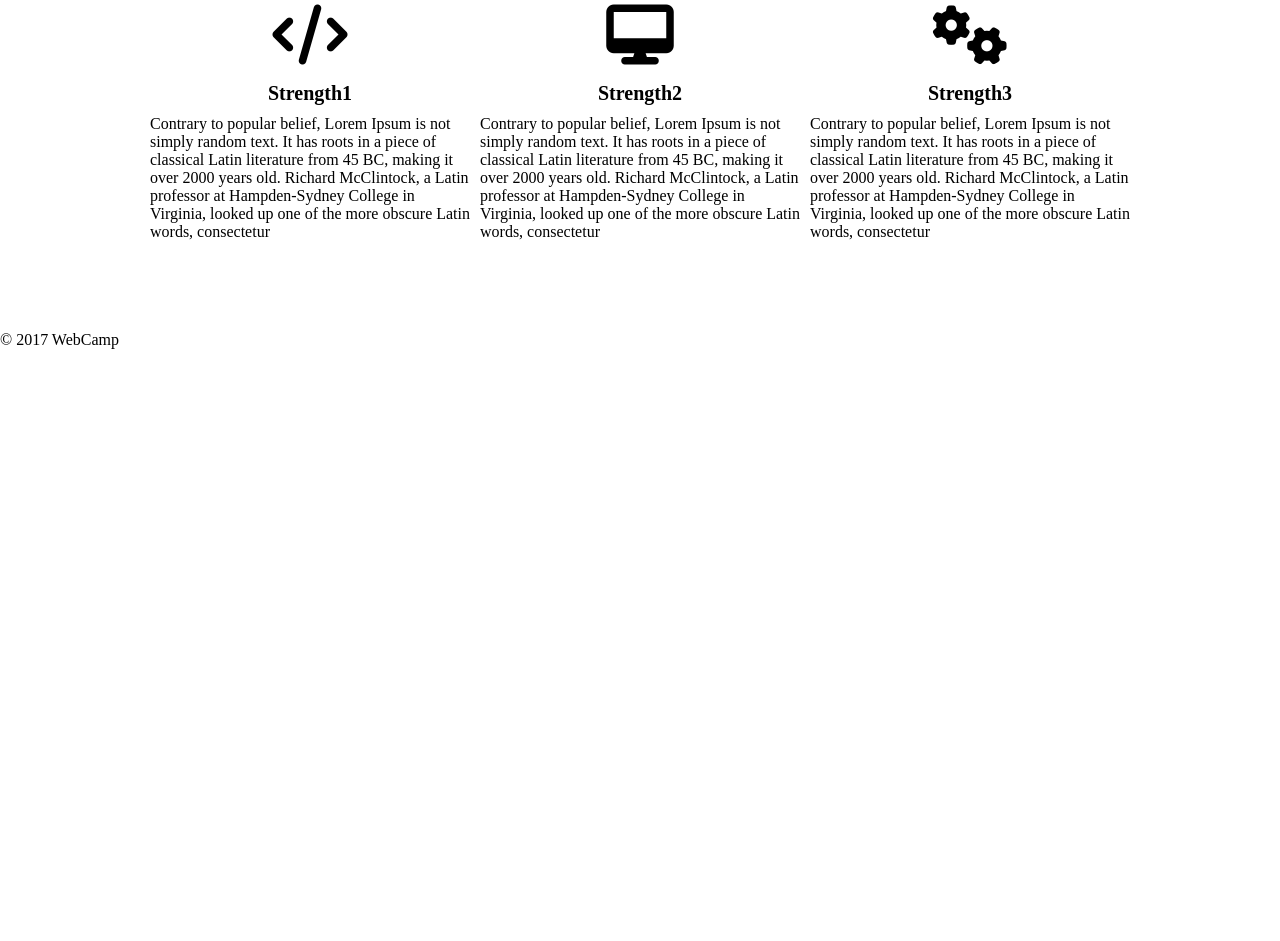
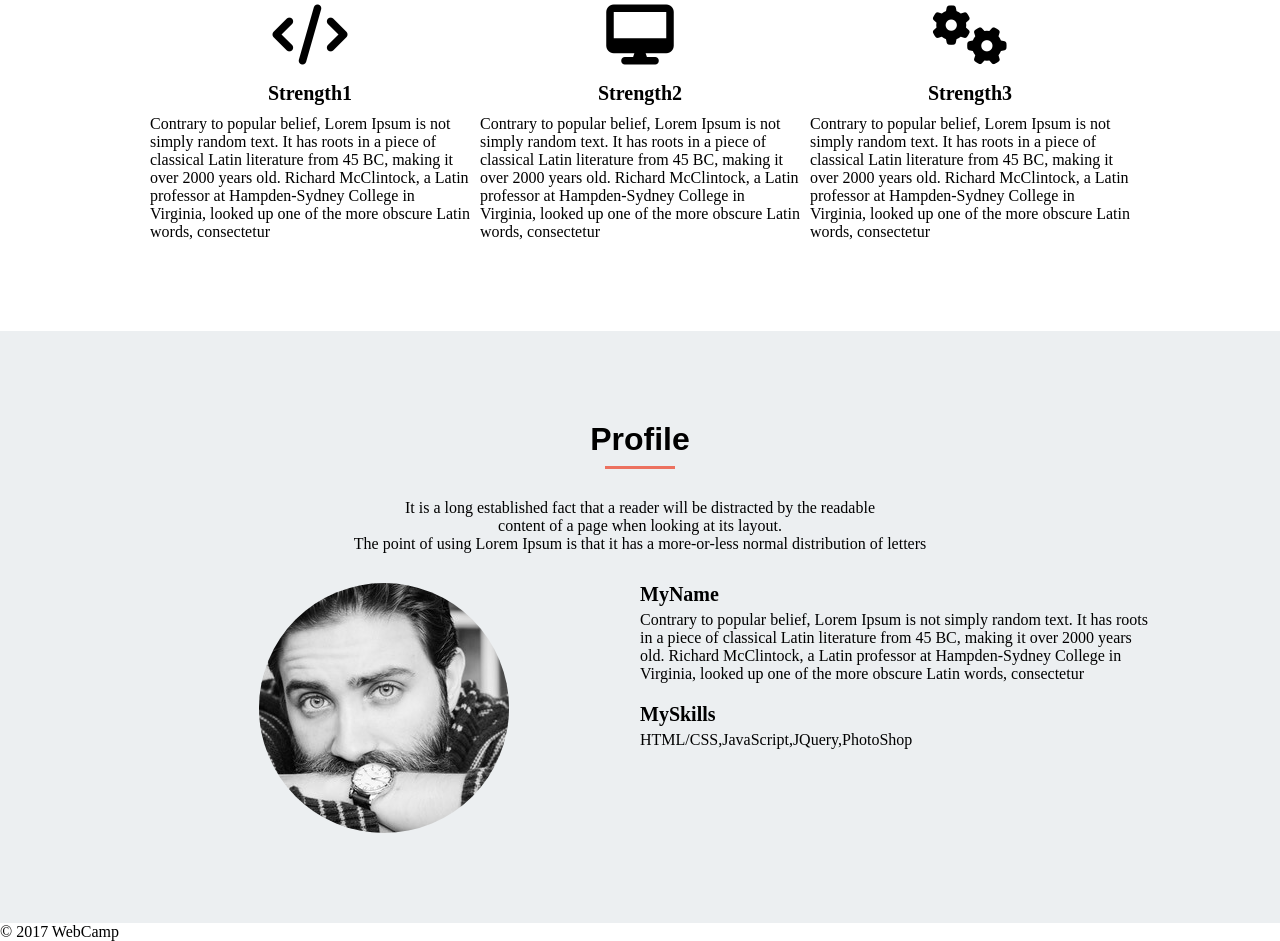
Before and after one commit to waiwai888/LoremIpsum, a plain HTML site: page index.html in a window 1280 px wide. Shown: the part 1821-2762 px from the top of the page. Before the commit the page ends 2170 px from the top, so only its background shows below. Drawn offline with Linux system fonts and the light colour scheme.

Commit message:
[skillup]profile完成

```diff
--- a/index.html
+++ b/index.html
@@ -75,7 +75,26 @@
                 </div>
             </div>
         </section>
-        <section id="profile"></section>
+        <section id="profile">
+            <div class="container">
+                <h2 class="heading">Profile</h2>
+                <div class="heading-text">It is a long established fact that a reader will be distracted by the readable
+                <br>content of a page when looking at its layout.
+                <br>The point of using Lorem Ipsum is that it has a more-or-less normal distribution of letters
+                </div>
+                <div class="profile-group">
+                    <div class="left-content">
+                        <div class="my-face"></div>
+                    </div>
+                    <div class="right-content">
+                        <h3 class="description-title">MyName</h3>
+                        <p class="description-text">Contrary to popular belief, Lorem Ipsum is not simply random text. It has roots in a piece of classical Latin literature from 45 BC, making it over 2000 years old. Richard McClintock, a Latin professor at Hampden-Sydney College in Virginia, looked up one of the more obscure Latin words, consectetur</p>
+                        <h3 class="description-title">MySkills</h3>
+                        <p class="description-text">HTML/CSS,JavaScript,JQuery,PhotoShop</p>
+                    </div>
+                </div>
+            </div>
+        </section>
         <section id="contact"></section>
         <div class="footer">
             <p>©︎ 2017 WebCamp</p>
--- a/style.css
+++ b/style.css
@@ -182,6 +182,44 @@ a {
     font-size: 16px;
 }
 
+#profile {
+    background-color: #ECEFF1;
+}
+
+.profile-group {
+    padding: 30px 0 90px 0;
+    display: flex;
+}
+
+.left-content {
+    width: 50%;
+}
+
+.my-face {
+    width: 250px;
+    height: 250px;
+    margin: 0 auto;
+    border-radius: 50%;
+    background-image: url(img/my-icon.jpg);
+}
+
+.right-content {
+    width: 50%;
+}
+
+.description-title:first-child {
+    margin-top: 0;
+}
+
+.description-title {
+    font-size: 20px;
+    margin: 20px 0 5px 0;
+}
+
+.description-text {
+    font-size: 16px;
+}
+
 @media screen and (max-width: 768px){
     header {
         height: 50px;
```
Also changed, not shown: 1 other file.
